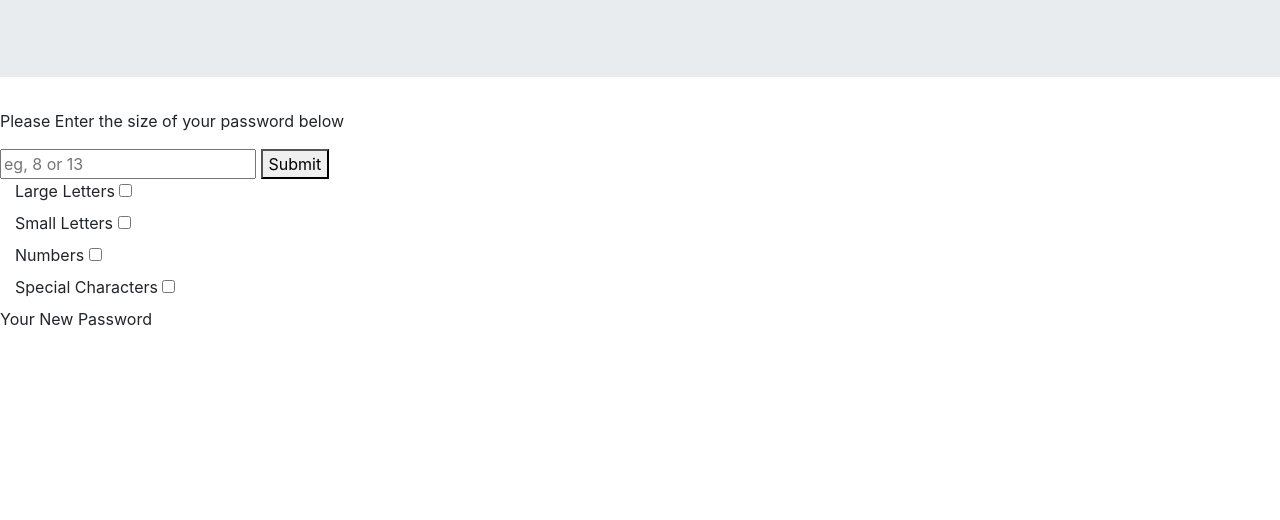
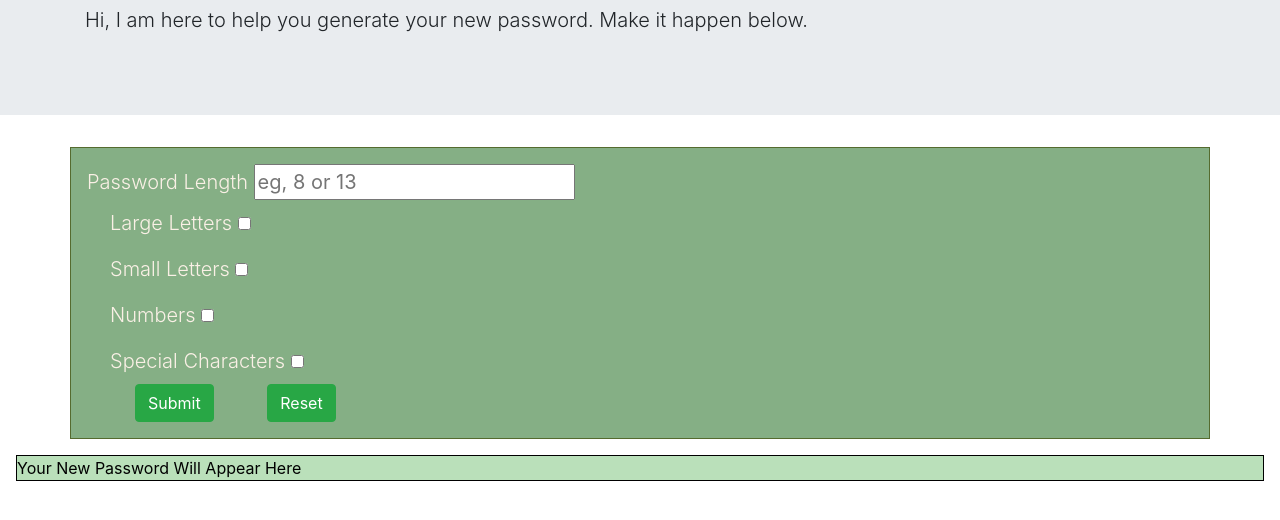
Before and after one commit to nazkin/Password_Generator, a plain HTML site: page index.html in a window 1280 px wide. Shown: the part 134-654 px from the top of the page. Drawn offline with nearby package versions, Linux system fonts and the light colour scheme.

Commit message:
updated release version

```diff
--- a/index.html
+++ b/index.html
@@ -4,7 +4,7 @@
     <meta charset="UTF-8">
     <meta name="viewport" content="width=device-width, initial-scale=1.0">
     <meta http-equiv="X-UA-Compatible" content="ie=edge">
-
+    <link rel="stylesheet" href="styles.css">
     <link rel="stylesheet" href="https://stackpath.bootstrapcdn.com/bootstrap/4.3.1/css/bootstrap.min.css" integrity="sha384-ggOyR0iXCbMQv3Xipma34MD+dH/1fQ784/j6cY/iJTQUOhcWr7x9JvoRxT2MZw1T" crossorigin="anonymous">
     <script src="https://code.jquery.com/jquery-3.3.1.slim.min.js" integrity="sha384-q8i/X+965DzO0rT7abK41JStQIAqVgRVzpbzo5smXKp4YfRvH+8abtTE1Pi6jizo" crossorigin="anonymous"></script>
     <script src="https://cdnjs.cloudflare.com/ajax/libs/popper.js/1.14.7/umd/popper.min.js" integrity="sha384-UO2eT0CpHqdSJQ6hJty5KVphtPhzWj9WO1clHTMGa3JDZwrnQq4sF86dIHNDz0W1" crossorigin="anonymous"></script>
@@ -20,30 +20,37 @@
           <p class="lead">Hi, I am here to help you generate your new password. Make it happen below.</p>
         </div>
     </div>
-    <p>Please Enter the size of your password below</p>
-    <input class ="userLengthInput" onfocus="this.value=''" placeholder="eg, 8 or 13" name="name"/>
-    <button class = "submit-data">Submit</button>
+    <div class = "form-content container p-3">
 
-    <label class="container"  >Large Letters
+        Password Length   <input class ="userLengthInput" onfocus="this.value=''" placeholder="eg, 8 or 13" name="name"/>
+
+
+        <label class="container m-2"  >Large Letters
             <input id="largeL"  type="checkbox" >
             <span class="checkmark"></span>
           </label>
 
-      <label  class="container" >Small Letters
+          <label  class="container m-2" >Small Letters
             <input id="smallL"  type="checkbox">
             <span class="checkmark"></span>
           </label>
 
-      <label class="container" >Numbers
+          <label class="container m-2" >Numbers
             <input id="numL" type="checkbox">
             <span class="checkmark"></span>
           </label>
 
-      <label class="container" >Special Characters
+          <label class="container m-2" >Special Characters
             <input id="specialL" type="checkbox">
             <span class="checkmark"></span>
           </label>
-    <p>Your New Password</p>
+          <button class = "submit-data btn btn-success mx-5">Submit</button>
+          <button class = "reset-btn btn btn-success">Reset</button>
+    </div>
+
+
+
+    <p class = "password-output m-3">Your New Password Will Appear Here</p>
     <script src="script.js"></script>
 </body>
 </html>
--- a/script.js
+++ b/script.js
@@ -1,6 +1,3 @@
-//Create data structures for each of the user selection eg(lower-case letters, numericals etc)
-
-
 
 //DATA
 
@@ -19,28 +16,21 @@ var wantNumber ;
 var wantSpecial ;
 
 function initForm() {
-    wantUpper = false;
-    wantLower = false;
-    wantNumber = false;
-    wantSpecial = false;
+    document.querySelector('.userLengthInput').value = "";
+    document.querySelector('#largeL').checked = false;
+    document.querySelector('#smallL').checked = false;
+    document.querySelector('#numL').checked = false;
+    document.querySelector('#specialL').checked = false;
+    document.querySelector('.password-output').style.color = "black";
+    document.querySelector('.password-output').textContent = "Your New Password Will Appear Here";
     passwordLength = 1;
     generatedPassword = "";
     passwordStr = "";
-
 }
 
 initForm();
 
-
-//Boolean variables that will be corresponding to the radio selections in the html
-
-var runAppButton = document.querySelector('.submit-data');
-
-runAppButton.addEventListener('click', letsRun());
-
-
-
-function letsRun () {
+function letsRun() {
 //Create DOM querySelectors to capture the input from chackboxes
 
 wantUpper = document.querySelector('#largeL').checked;
@@ -52,40 +42,44 @@ passwordLength = document.querySelector('.userLengthInput').value;
 
 
 //Conditional control of radio selections to control the content of generated password
-console.log(wantUpper);
 
-
-
-
-
-    if(wantUpper == true){
+ if(!wantUpper && !wantLower && !wantNumber && !wantSpecial){
+    document.querySelector('.password-output').style.color = "red";
+    document.querySelector('.password-output').textContent = "***MUST SELECT AT LEAST 1 CHARACTER SET***";
+ }
+ else if((wantUpper || wantLower || wantnumber || wantSpecial) && passwordLength === "") {
+    document.querySelector('.password-output').style.color = "red";
+    document.querySelector('.password-output').textContent = "***MUST ENTER DESIRED PASSWORD LENGTH***";
+ }
+ else {
+    if(wantUpper){
         passwordStr = passwordStr.concat(upperCase);
       }
-
-      if(wantLower == true){
+      if(wantLower){
           passwordStr = passwordStr.concat(lowerCase);
       }
-
-      if(wantNumber == true){
+      if(wantNumber){
           passwordStr = passwordStr.concat(numbers);
       }
-
-      if(wantSpecial == true){
+      if(wantSpecial){
           passwordStr = passwordStr.concat(specialCharacters);
       }
-
-      if(wantSpecial === false && wantNumber === false && wantLower === false && wantUpper === false){
-          console.log ("You must specify at least 1 group of characters to build a password")
-      }
-
-      console.log("Your sample is " +  passwordStr);
-
       //Create a random function that  selects a random character from the final array
       for(var x = 0; x < passwordLength; x++) {
           generatedPassword += passwordStr.charAt(Math.floor(Math.random() * passwordStr.length));
       }
-      console.log("Your password is " + generatedPassword);
 
-      document.querySelector('p').textContent = generatedPassword;
+      document.querySelector('.password-output').textContent = "" + generatedPassword;
+ }
 
 }
+
+
+//The Launch Button ( to run the entire script)
+var runAppButton = document.querySelector('.submit-data');
+
+runAppButton.addEventListener("click", letsRun);
+
+//The reset button (to run a variety of code without having to refresh the page)
+var resetButton = document.querySelector('.reset-btn');
+resetButton.addEventListener("click", initForm);
--- a/styles.css
+++ b/styles.css
@@ -0,0 +1,17 @@
+
+body {
+    background-color: rgb(74, 201, 74);
+}
+.password-output {
+    margin-left: 100px;
+    border: 1px solid black;
+    background-color: rgb(186, 224, 186);
+}
+
+.form-content {
+    background-color : rgb(133, 175, 133);
+    font-weight: 300;
+    font-size: 20px;
+    color: linen;
+    border: 1px solid darkolivegreen;
+}
```
Lines whose indentation alone changed are shown as unchanged.
